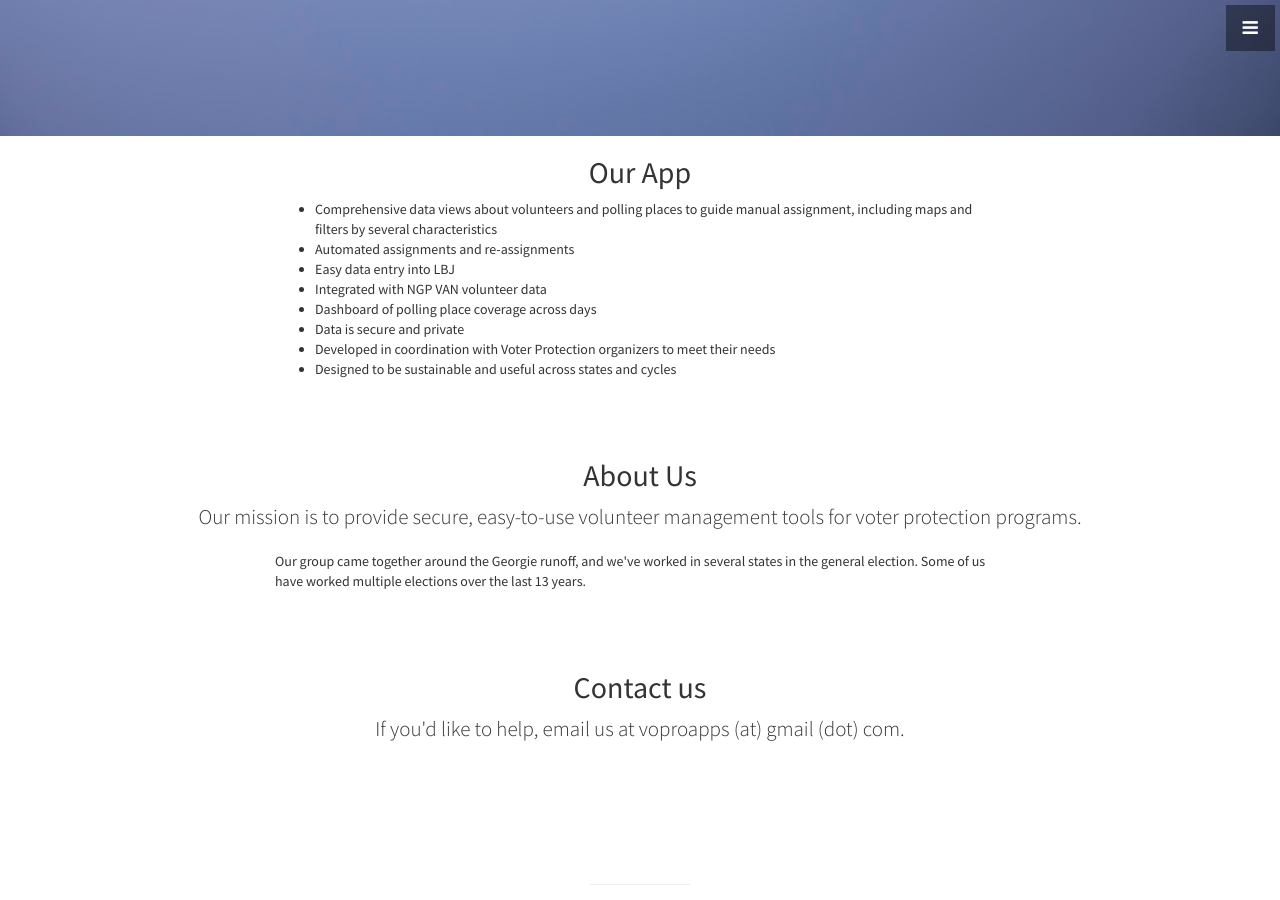
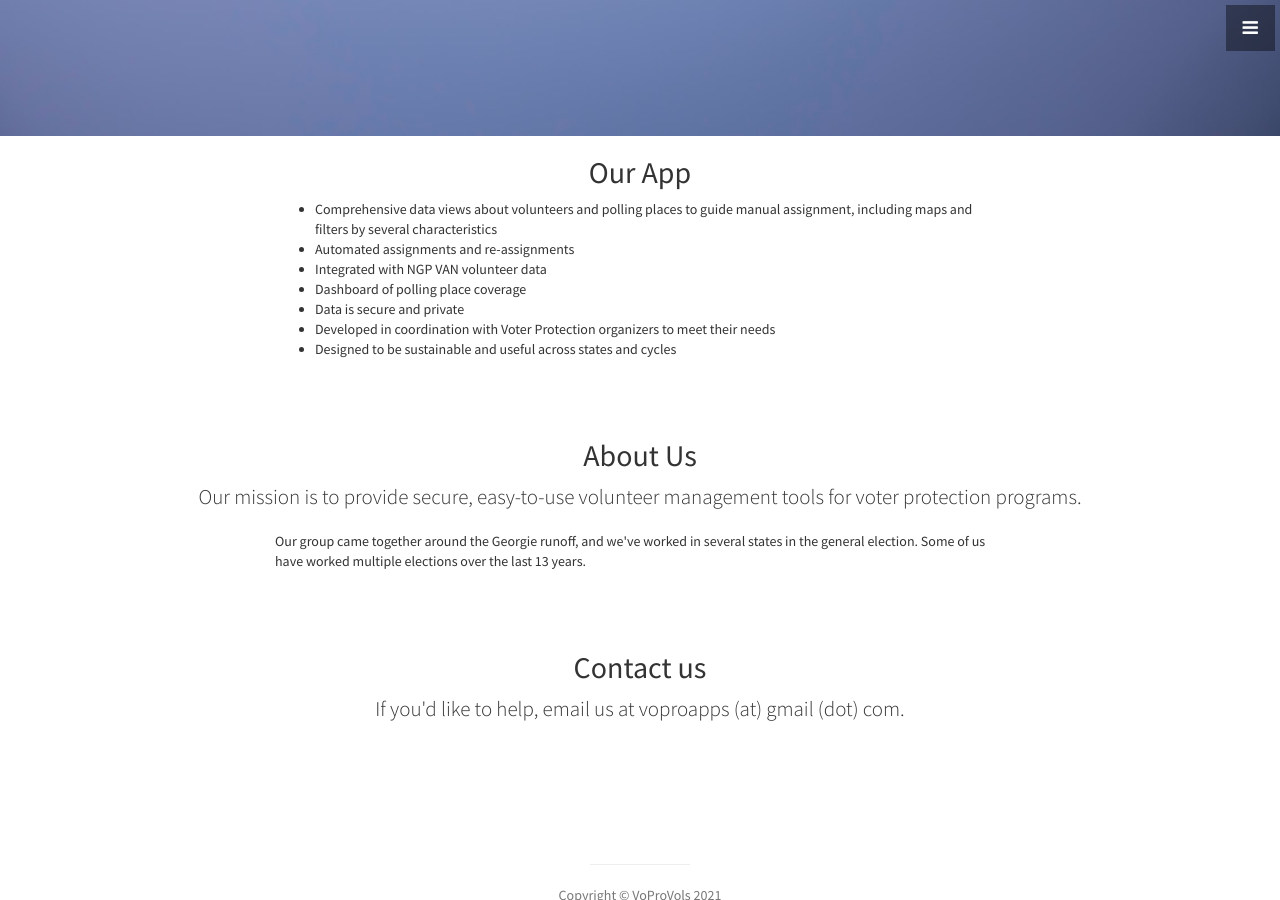
Before and after one commit to OspreyCS/voprovols.github.io, a Jekyll site: the page built from index.html, in a window 1280 px wide and 900 px high, scrolled down 764 px. Built offline with Jekyll 4.4.1, drawn with Linux system fonts in a browser that asks for light colours.

Commit message:
Clean up app description

```diff
--- a/_includes/our-app.html
+++ b/_includes/our-app.html
@@ -8,9 +8,8 @@
           <ul>
             <li>Comprehensive data views about volunteers and polling places to guide manual assignment, including maps and filters by several characteristics</li>
             <li>Automated assignments and re-assignments</li>
-            <li>Easy data entry into LBJ</li>
             <li>Integrated with NGP VAN volunteer data</li>
-            <li>Dashboard of polling place coverage across days</li>
+            <li>Dashboard of polling place coverage</li>
             <li>Data is secure and private</li>
             <li>Developed in coordination with Voter Protection organizers to meet their needs</li>
             <li>Designed to be sustainable and useful across states and cycles</li>
```
